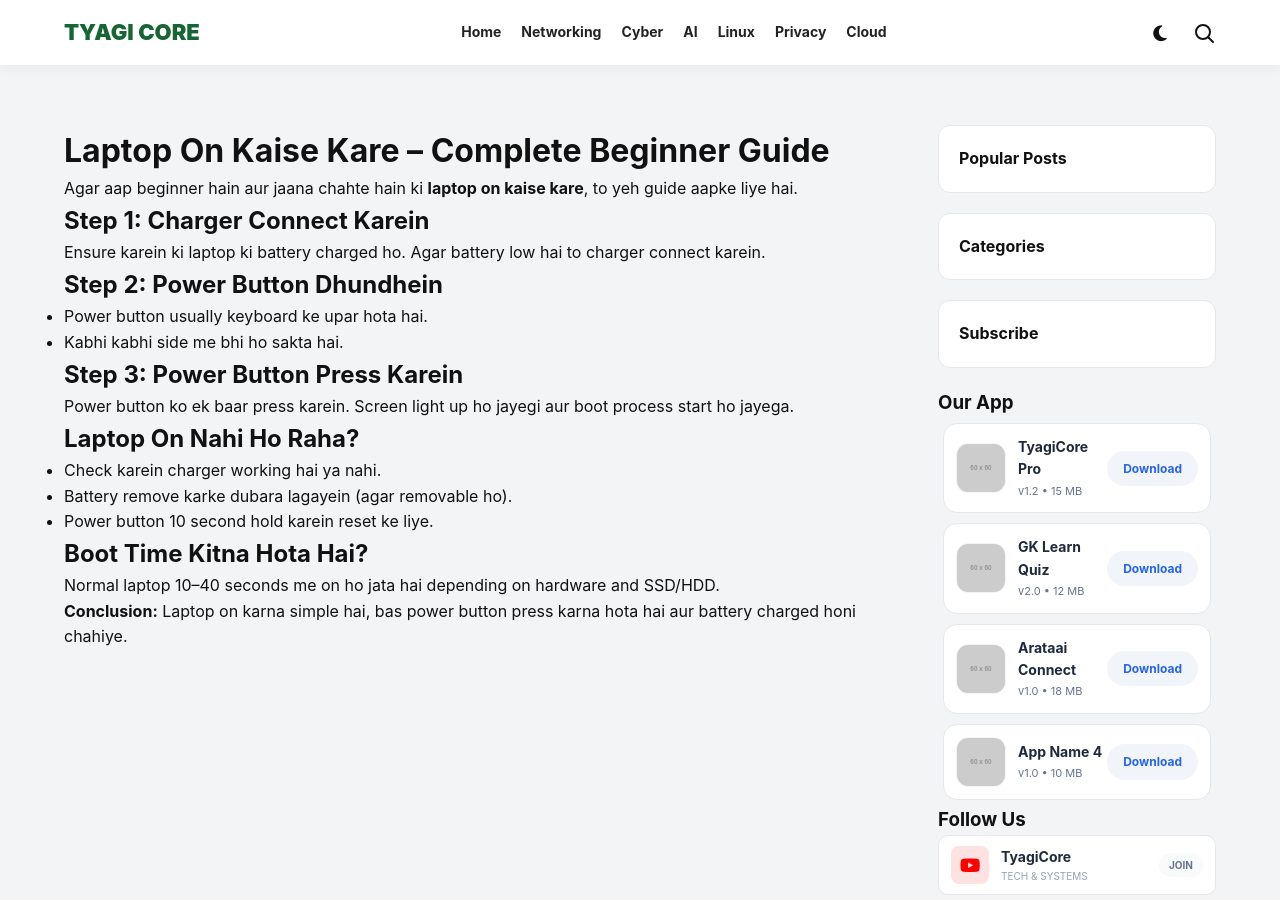
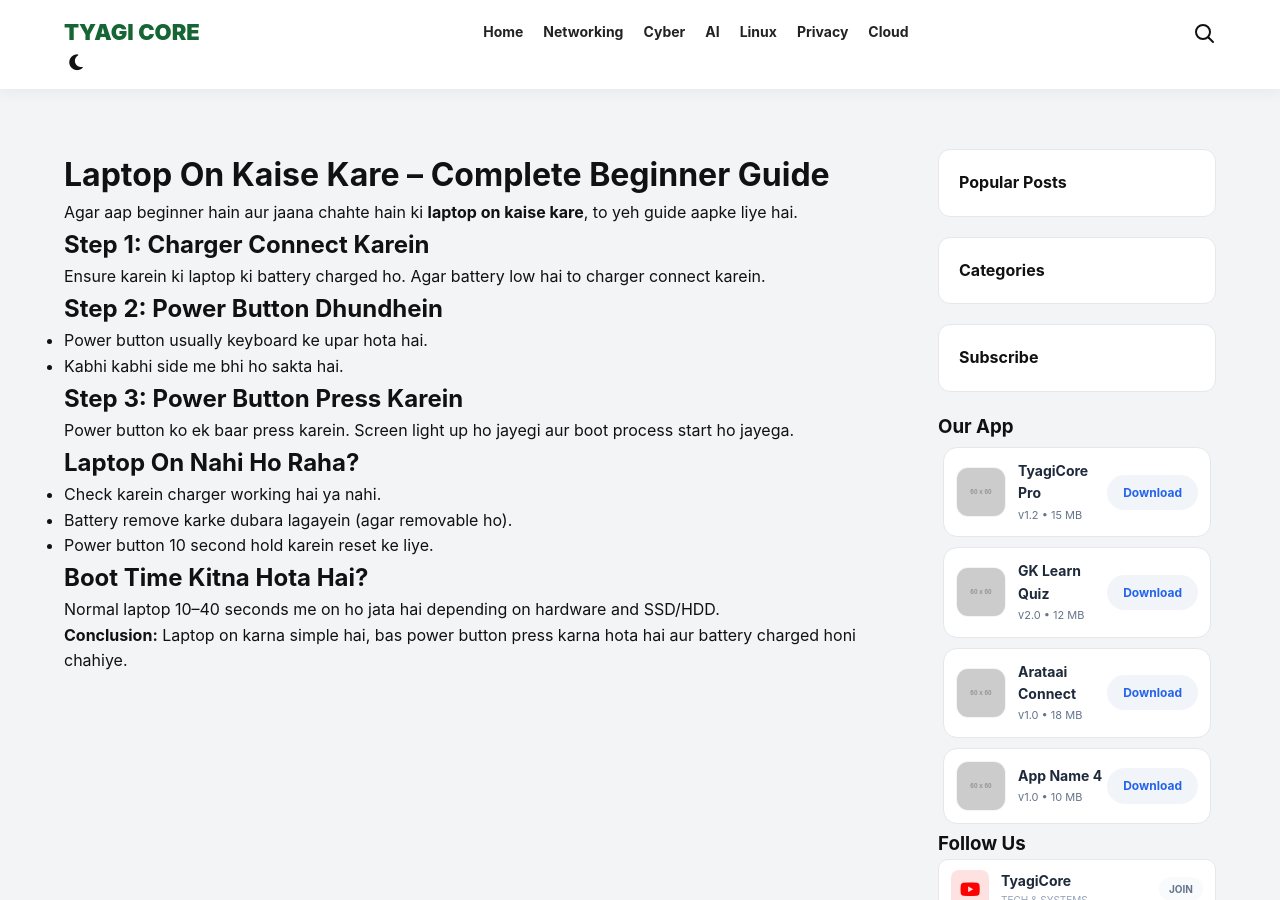
Before and after one commit to HimanshuTyagiJi/TyagiCore, a Jekyll site: the page built from laptop-on-kaise-karen.html, in a window 1280 px wide and 900 px high. Built offline with Jekyll 4.4.1, drawn with Linux system fonts in a browser that asks for light colours.

Commit message:
Update default.html

```diff
--- a/_layouts/default.html
+++ b/_layouts/default.html
@@ -114,11 +114,7 @@ body{font-family:-apple-system,BlinkMacSystemFont,'Segoe UI',Roboto,sans-serif;b
       <a href="#">Cloud</a>
     </nav>
 
-    <div class="right-icons">
-      <div id="dark-mode-toggle" class="icon-btn theme-icon">
-        <i class="fas fa-moon moon-icon"></i>
-        <i class="fas fa-sun sun-icon" style="display:none;"></i>
-      </div>
+
 
       <svg class="icon-btn" onclick="toggleSearch(true)" viewBox="0 0 24 24">
         <circle cx="11" cy="11" r="7"></circle>
@@ -131,7 +127,11 @@ body{font-family:-apple-system,BlinkMacSystemFont,'Segoe UI',Roboto,sans-serif;b
         <line x1="3" y1="18" x2="21" y2="18"></line>
       </svg>
     </div>
-
+ <div class="right-icons">
+      <div id="dark-mode-toggle" class="icon-btn theme-icon">
+        <i class="fas fa-moon moon-icon"></i>
+        <i class="fas fa-sun sun-icon" style="display:none;"></i>
+      </div>
     <style>
       /* Dark Mode Variable Logic */
       :root {
```
